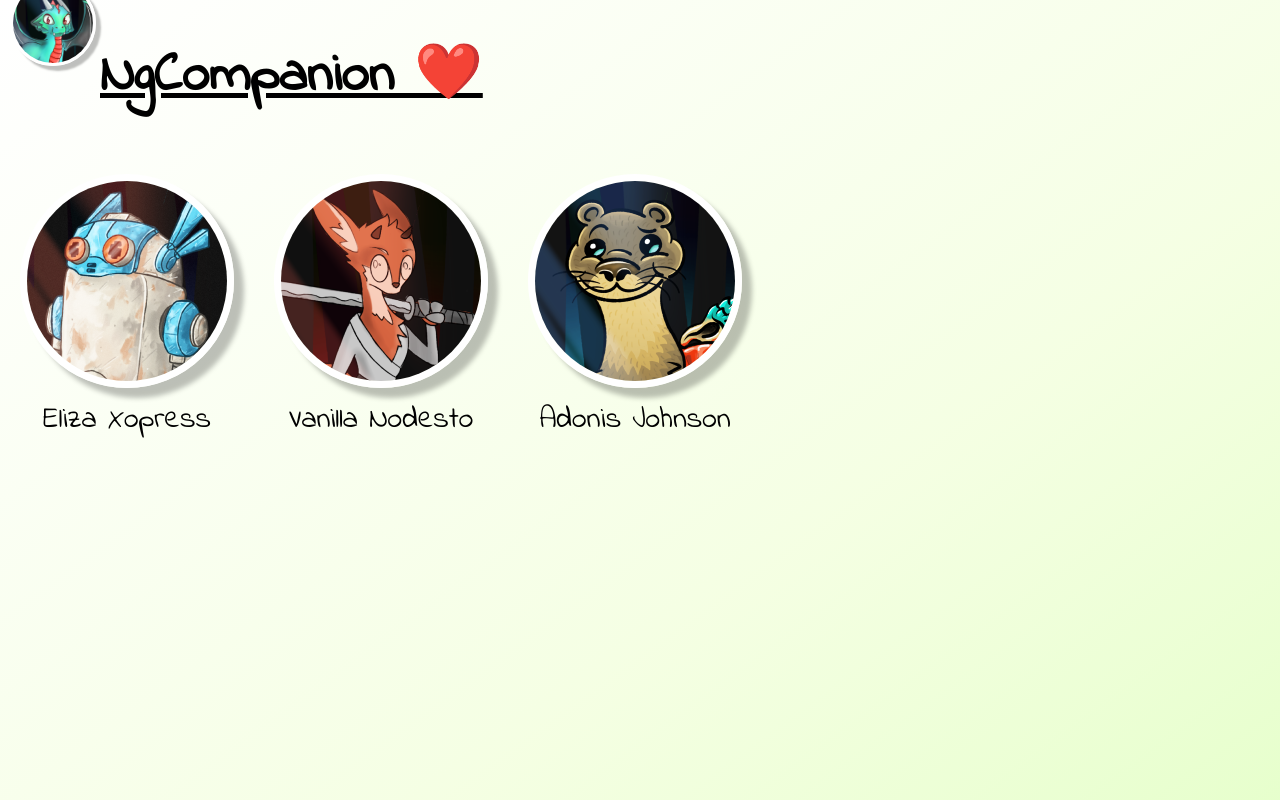
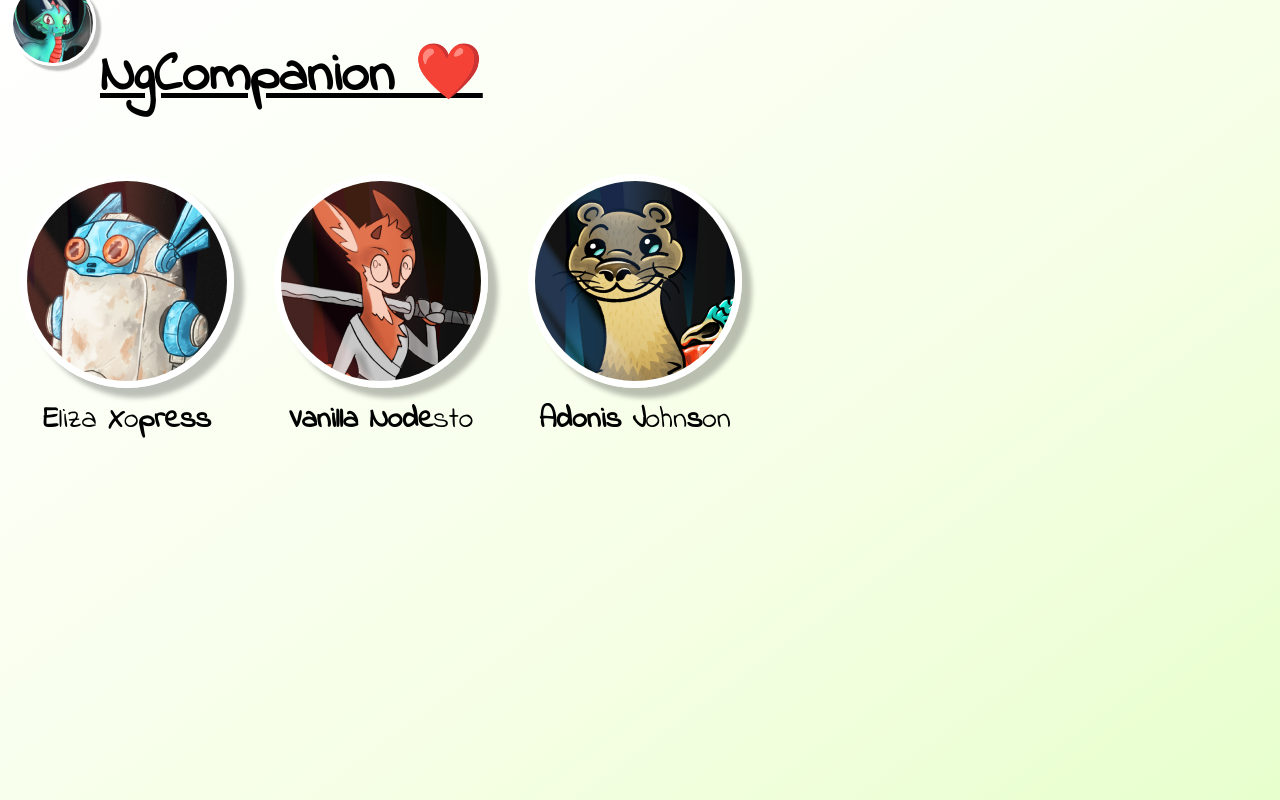
Before and after one commit to Centigrade/WebDC2019-AngularNestJS, an Angular app in the folder ng-companion/: page /companions in a window 1280 px wide. Built offline with nearby package versions, Linux system fonts and the light colour scheme.

Commit message:
feat: format markdowned names

```diff
--- a/ng-companion/src/app/app.module.ts
+++ b/ng-companion/src/app/app.module.ts
@@ -2,12 +2,13 @@
 import { BrowserModule } from '@angular/platform-browser';
 import { AppRoutingModule } from './app-routing.module';
 import { AppComponent } from './app.component';
+import { CompanionDetailComponent } from './components/companion-detail/companion-detail.component';
 import { CompanionsComponent } from './components/companions/companions.component';
-import { CompanionDetailComponent } from './components/companion-detail/companion-detail.component';
+import { SimpleMarkdownPipe } from './pipes/simple-markdown.pipe';
 
 @NgModule({
   imports: [BrowserModule, AppRoutingModule],
-  declarations: [AppComponent, CompanionsComponent, CompanionDetailComponent],
+  declarations: [AppComponent, CompanionsComponent, CompanionDetailComponent, SimpleMarkdownPipe],
   bootstrap: [AppComponent],
 })
 export class AppModule {}
--- a/ng-companion/src/app/components/companions/companions.component.html
+++ b/ng-companion/src/app/components/companions/companions.component.html
@@ -4,5 +4,5 @@
   (click)="openProfile(companion.id)"
 >
   <img class="avatar" [src]="'assets/avatars/' + companion.avatar + '-avatar.png'" />
-  <div class="name">{{ companion.name }}</div>
+  <div class="name" [innerHTML]="companion.markdownName | markdown"></div>
 </div>
--- a/ng-companion/src/app/data/sample-companions.ts
+++ b/ng-companion/src/app/data/sample-companions.ts
@@ -1,10 +1,30 @@
 import { Companion } from '../types';
 
-export const SAMPLE_USER = { id: 'angular', name: 'Andre Gular', avatar: 'dragon2' };
-export const SAMPLE_MATCH = { id: 'nestjs', name: 'Nesta Jason', avatar: 'dragon' };
+export const SAMPLE_USER = {
+  id: 'angular',
+  name: 'Andre Gular',
+  markdownName: '*An*dre *Gular*',
+  avatar: 'dragon2',
+};
+export const SAMPLE_MATCH = {
+  id: 'nestjs',
+  name: 'Nesta Jason',
+  markdownName: '*Nest*a *J*a*s*on',
+  avatar: 'dragon',
+};
 
 export const SAMPLE_COMPANIONS: Companion[] = [
-  { id: 'express', name: 'Eliza Xopress', avatar: 'robotrabbit' },
-  { id: 'vanilla-node', name: 'Vanilla Nodesto', avatar: 'deer' },
-  { id: 'adonisjs', name: 'Adonis Johnson', avatar: 'otter' },
+  {
+    id: 'express',
+    name: 'Eliza Xopress',
+    markdownName: '*E*liza *X*o*press*',
+    avatar: 'robotrabbit',
+  },
+  {
+    id: 'vanilla-node',
+    name: 'Vanilla Nodesto',
+    markdownName: '*Vanilla Node*sto',
+    avatar: 'deer',
+  },
+  { id: 'adonisjs', name: 'Adones Johnson', markdownName: '*Adonis J*ohn*s*on', avatar: 'otter' },
 ];
--- /dev/null
+++ b/ng-companion/src/app/pipes/simple-markdown.pipe.ts
@@ -0,0 +1,26 @@
+import { Pipe, PipeTransform } from '@angular/core';
+
+@Pipe({
+  name: 'markdown',
+})
+export class SimpleMarkdownPipe implements PipeTransform {
+  transform(value: string): any {
+    let openSpan = true;
+    let formattedText: string = '';
+    for (const character of value) {
+      if (character === '*') {
+        if (openSpan) {
+          formattedText += '<strong>';
+        } else {
+          formattedText += '</strong>';
+        }
+
+        openSpan = !openSpan;
+      } else {
+        formattedText += character;
+      }
+    }
+
+    return formattedText;
+  }
+}
--- a/ng-companion/src/app/types/companion.ts
+++ b/ng-companion/src/app/types/companion.ts
@@ -1,5 +1,6 @@
 export interface Companion {
   id: string;
   name: string;
+  markdownName: string;
   avatar: string;
 }
```
